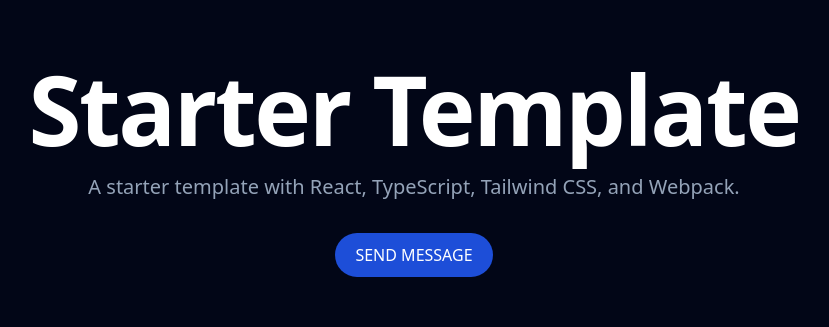
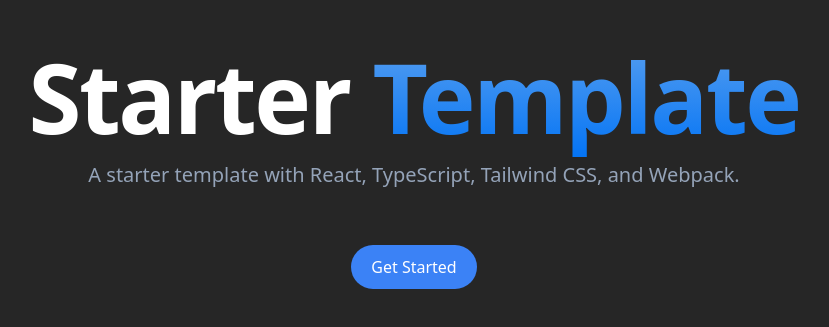
Before and after one commit to ivstudio/react-typescript-tailwindcss-webpack5-starter, a React app: page / in a window 1280 px wide. Shown: the part 231-558 px from the top of the page, without its empty margins (226-1055 px from the left). Built offline with nearby package versions, Linux system fonts and the light colour scheme.

Commit message:
spice up the colors on the splash page

```diff
--- a/src/App.tsx
+++ b/src/App.tsx
@@ -8,15 +8,21 @@
     };
 
     return (
-        <main className="mx-auto flex min-h-screen flex-col items-center justify-center bg-slate-950">
+        <main className="mx-auto flex min-h-screen flex-col items-center justify-center bg-neutral-800">
             <h1 className="mb-4 text-5xl font-extrabold tracking-tight text-white md:text-6xl lg:text-8xl">
-                Starter Template
+                Starter
+                <span className="bg-gradient-to-b from-[#5EA2EF] to-[#0072F5] bg-clip-text text-transparent">
+                    {' '}
+                    Template
+                </span>
             </h1>
-            <p className="mb-8 max-w-[320px] text-center text-base font-light text-slate-400 md:max-w-full md:text-lg lg:text-xl">
+            <p className="mb-14 max-w-[320px] text-center text-base font-light text-slate-400 md:max-w-full md:text-lg lg:text-xl">
                 A starter template with React, TypeScript, Tailwind CSS, and
                 Webpack.
             </p>
-            <Button onClick={handleClick}>SEND MESSAGE</Button>
+            <Button onClick={handleClick} type="button">
+                Get Started
+            </Button>
         </main>
     );
 };
--- a/src/components/Button/Button.styles.ts
+++ b/src/components/Button/Button.styles.ts
@@ -1,7 +1,7 @@
 const base = 'font-medium rounded-full px-5 py-2.5 text-center bg-smooth';
 
 const className = {
-    primary: `${base} text-white bg-blue-700 hover:bg-blue-800`,
+    primary: `${base} text-white bg-blue-500 hover:bg-blue-600`,
     secondary: `${base} text-gray-900 bg-white hover:bg-gray-100`,
 };
 
```
